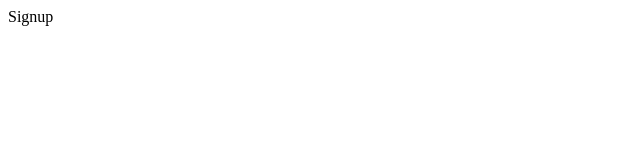
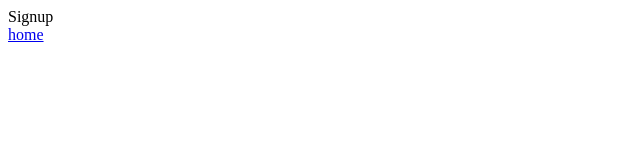
Before and after one commit to movingyun/masterpiece, a React (Create React App) app in the folder frontend/: page /signup in a window 1280 px wide. Shown: the top 160 px of the page, without its empty margins (0-640 px from the left). Built offline with nearby package versions, Linux system fonts and the light colour scheme.

Commit message:
feat : 페이지 연결 확인용 링크 추가 배준성

```diff
--- a/frontend/src/pages/ByLot.tsx
+++ b/frontend/src/pages/ByLot.tsx
@@ -1,9 +1,13 @@
-import React from "react";
+import React from 'react';
+import { Link } from 'react-router-dom';
 
-export default function ByLot(){
-    return (
-        <div>
-            byLot
-        </div>
-    )
+export default function ByLot() {
+  return (
+    <>
+      <div>byLot</div>
+      <div>
+        <Link to="/">home</Link>
+      </div>
+    </>
+  );
 }
--- a/frontend/src/pages/ComposeHangul.tsx
+++ b/frontend/src/pages/ComposeHangul.tsx
@@ -1,9 +1,13 @@
-import React from "react";
+import React from 'react';
+import { Link } from 'react-router-dom';
 
-export default function ComposeHangul(){
-    return (
-        <div>
-            ComposeHangul
-        </div>
-    )
+export default function ComposeHangul() {
+  return (
+    <>
+      <div>ComposeHangul</div>
+      <div>
+        <Link to="/">home</Link>
+      </div>
+    </>
+  );
 }
--- a/frontend/src/pages/CreateNFT.tsx
+++ b/frontend/src/pages/CreateNFT.tsx
@@ -1,9 +1,13 @@
-import React from "react";
+import React from 'react';
+import { Link } from 'react-router-dom';
 
-export default function CreateNFT(){
-    return (
-        <div>
-            CreateNFT
-        </div>
-    )
+export default function CreateNFT() {
+  return (
+    <>
+      <div>CreateNFT</div>
+      <div>
+        <Link to="/">home</Link>
+      </div>
+    </>
+  );
 }
--- a/frontend/src/pages/DecorateHangul.tsx
+++ b/frontend/src/pages/DecorateHangul.tsx
@@ -1,9 +1,13 @@
-import React from "react";
+import React from 'react';
+import { Link } from 'react-router-dom';
 
-export default function DecorateHangul(){
-    return (
-        <div>
-            DecorateHangul
-        </div>
-    )
+export default function DecorateHangul() {
+  return (
+    <>
+      <div>DecorateHangul</div>
+      <div>
+        <Link to="/">home</Link>
+      </div>
+    </>
+  );
 }
--- a/frontend/src/pages/LearnSyllables.tsx
+++ b/frontend/src/pages/LearnSyllables.tsx
@@ -1,9 +1,13 @@
-import React from "react";
+import React from 'react';
+import { Link } from 'react-router-dom';
 
-export default function LearnSyllables(){
-    return (
-        <div>
-            LearnSyllables
-        </div>
-    )
+export default function LearnSyllables() {
+  return (
+    <>
+      <div>LearnSyllables</div>
+      <div>
+        <Link to="/">home</Link>
+      </div>
+    </>
+  );
 }
--- a/frontend/src/pages/Login.tsx
+++ b/frontend/src/pages/Login.tsx
@@ -1,9 +1,13 @@
-import React from "react";
+import React from 'react';
+import { Link } from 'react-router-dom';
 
-export default function Login(){
-    return (
-        <div>
-            Login
-        </div>
-    )
+export default function Login() {
+  return (
+    <>
+      <div>Login</div>
+      <div>
+        <Link to="/">home</Link>
+      </div>
+    </>
+  );
 }
--- a/frontend/src/pages/Main.tsx
+++ b/frontend/src/pages/Main.tsx
@@ -1,9 +1,16 @@
-import React from "react";
+import React from 'react';
+import { Link } from 'react-router-dom';
 
-export default function Main(){
-    return (
-        <div>
-            Main
-        </div>
-    )
+export default function Main() {
+  return (
+    <div>
+      <div>Main</div>
+      <div>
+        <Link to="/composehangul">create</Link>
+      </div>
+      <div>
+        <Link to="/nftlist">explore</Link>
+      </div>
+    </div>
+  );
 }
--- a/frontend/src/pages/NFTDetail.tsx
+++ b/frontend/src/pages/NFTDetail.tsx
@@ -1,9 +1,13 @@
-import React from "react";
+import React from 'react';
+import { Link } from 'react-router-dom';
 
-export default function NFTDetail(){
-    return (
-        <div>
-            NFTDetail
-        </div>
-    )
+export default function NFTDetail() {
+  return (
+    <>
+      <div>NFTDetail</div>
+      <div>
+        <Link to="/">home</Link>
+      </div>
+    </>
+  );
 }
--- a/frontend/src/pages/NFTList.tsx
+++ b/frontend/src/pages/NFTList.tsx
@@ -1,9 +1,13 @@
-import React from "react";
+import React from 'react';
+import { Link } from 'react-router-dom';
 
-export default function NFTList(){
-    return (
-        <div>
-            NFTList
-        </div>
-    )
+export default function NFTList() {
+  return (
+    <>
+      <div>NFTList</div>
+      <div>
+        <Link to="/">home</Link>
+      </div>
+    </>
+  );
 }
--- a/frontend/src/pages/Signup.tsx
+++ b/frontend/src/pages/Signup.tsx
@@ -1,9 +1,13 @@
-import React from "react";
+import React from 'react';
+import { Link } from 'react-router-dom';
 
-export default function Signup(){
-    return (
-        <div>
-            Signup
-        </div>
-    )
+export default function Signup() {
+  return (
+    <>
+      <div>Signup</div>
+      <div>
+        <Link to="/">home</Link>
+      </div>
+    </>
+  );
 }
--- a/frontend/src/pages/UserPage.tsx
+++ b/frontend/src/pages/UserPage.tsx
@@ -1,9 +1,13 @@
-import React from "react";
+import React from 'react';
+import { Link } from 'react-router-dom';
 
-export default function UserPage(){
-    return (
-        <div>
-            UserPage
-        </div>
-    )
+export default function UserPage() {
+  return (
+    <>
+      <div>UserPage</div>
+      <div>
+        <Link to="/">home</Link>
+      </div>
+    </>
+  );
 }
```
Also changed, not shown: frontend/src/pages/HangulGame.tsx (+11 -7 lines).
